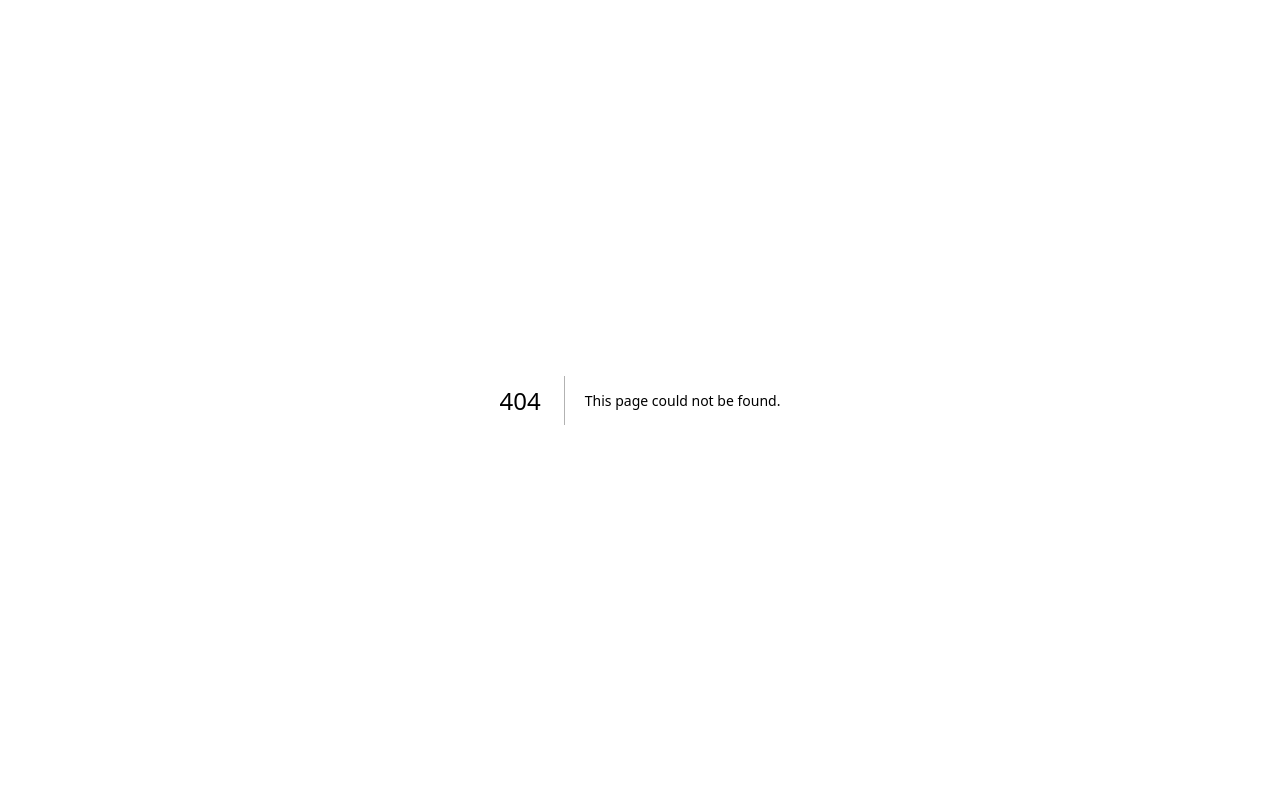
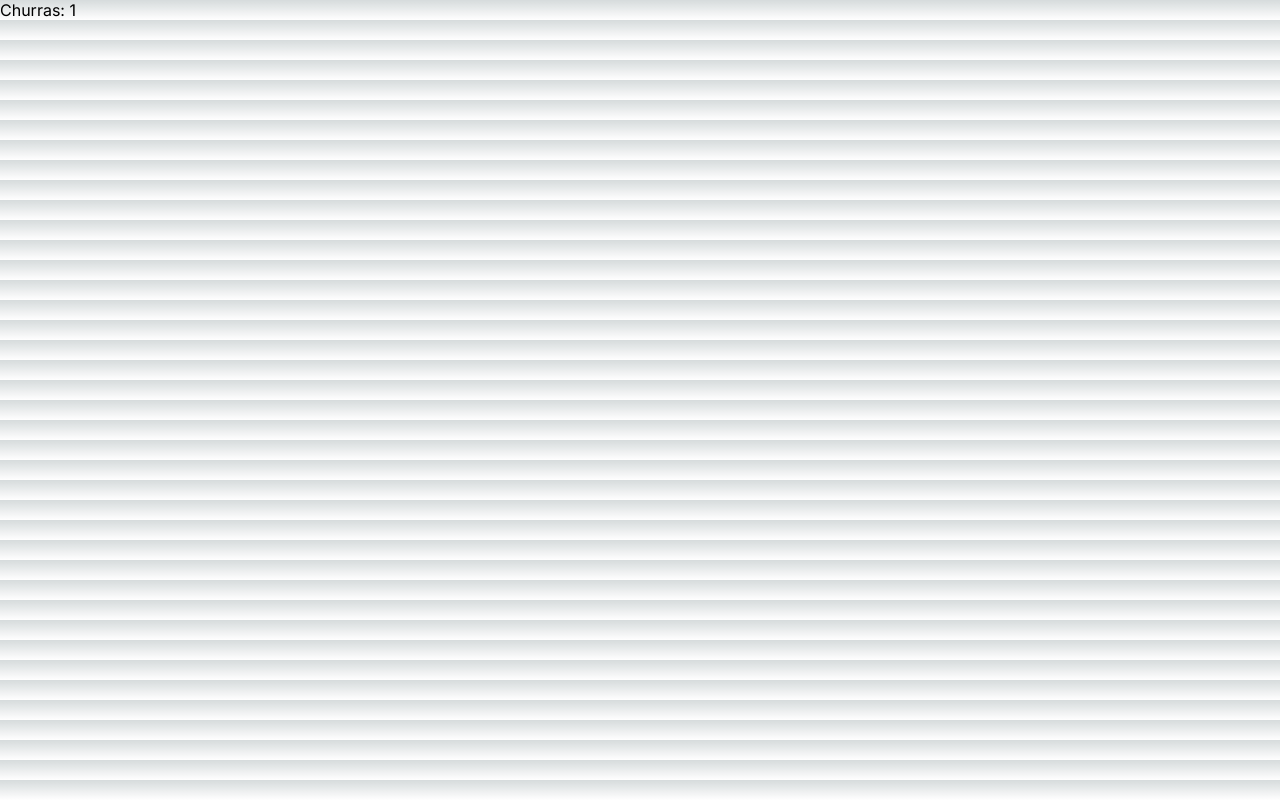
Before and after one commit to gabrielmendanha/trinca-bbq, a Next.js app: page /list/1 in a window 1280 px wide. Before the commit this address had no page. Built offline with nearby package versions, Linux system fonts and the light colour scheme.

Commit message:
feat: creates routes

```diff
--- /dev/null
+++ b/src/app/(churras)/list/[slug]/page.tsx
@@ -0,0 +1,8 @@
+'use client'
+
+import { useParams } from 'next/navigation'
+
+export default function Detail() {
+    const params = useParams()
+    return <p>Churras: {params.slug}</p>
+}
--- /dev/null
+++ b/src/app/(churras)/list/page.tsx
@@ -0,0 +1,5 @@
+export default function List() {
+    return (
+        <div>listagem churras</div>
+    )
+}
```
